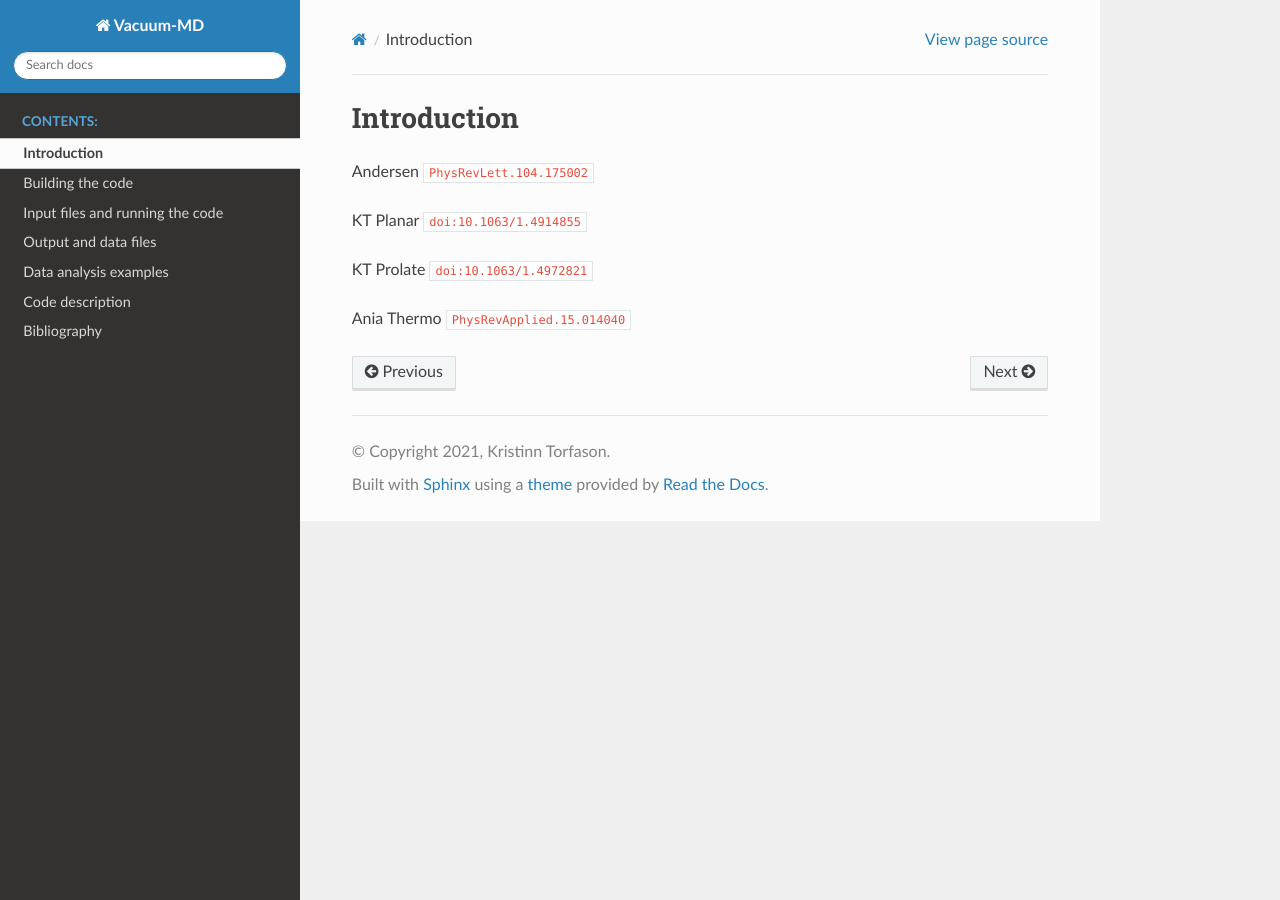
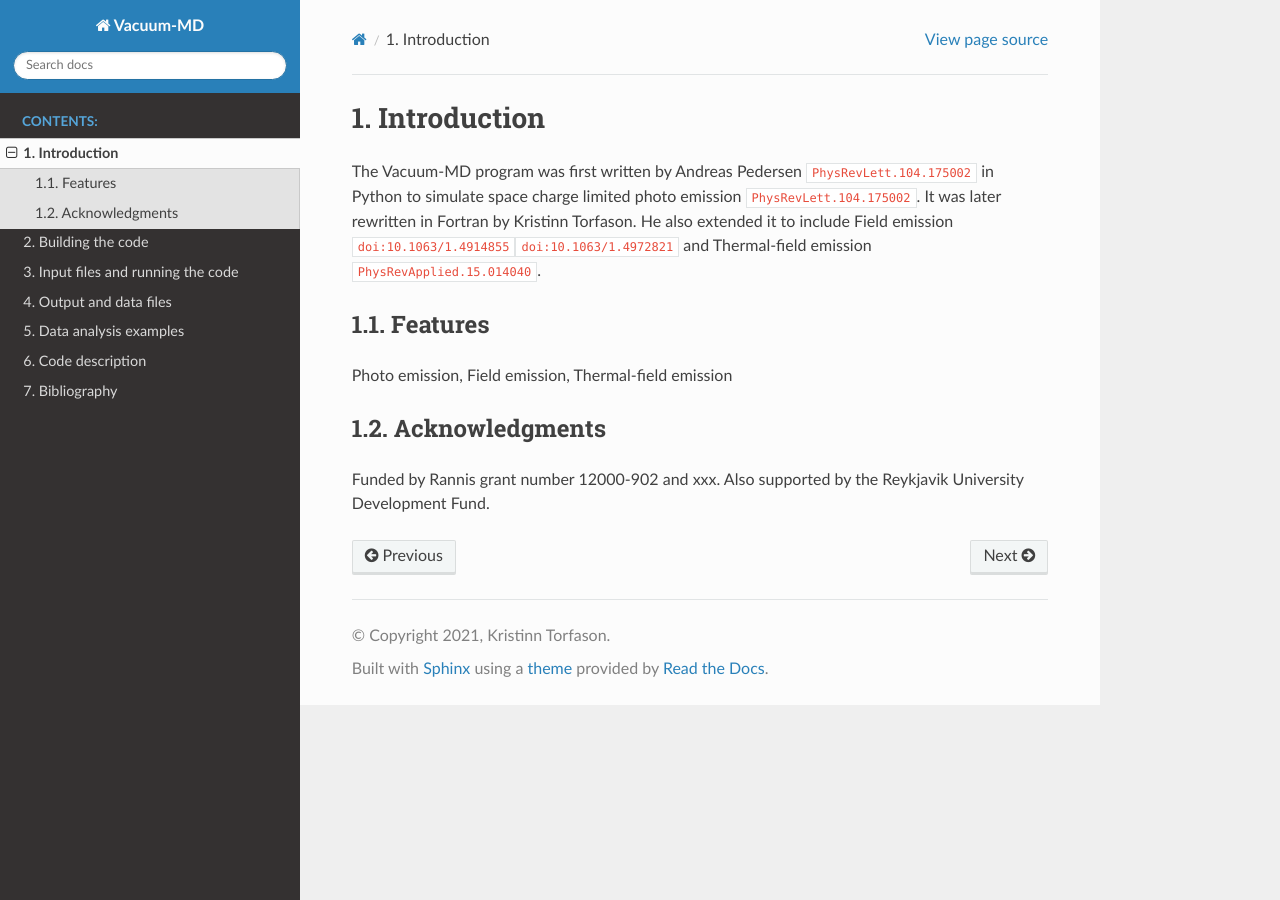
Before and after one commit to NanoPhysicsCenter/RUMDEED, a Sphinx documentation site: the page built from docs/source/intro.rst, in a window 1280 px wide. Built offline with Sphinx 7.4.7 and the Read the Docs theme 2.0.0, drawn with Linux system fonts in a browser that asks for light colours; cross-references to code outside the pages are shown as plain code.

Commit message:
Docs updated

```diff
--- a/docs/source/index.rst
+++ b/docs/source/index.rst
@@ -24,6 +24,7 @@ most beautiful mathematical formulas.
 
 .. toctree::
    :maxdepth: 2
+   :numbered:
    :caption: Contents:
 
    intro
--- a/docs/source/intro.rst
+++ b/docs/source/intro.rst
@@ -1,10 +1,19 @@
 Introduction
 ============
 
-Andersen :cite:p:`PhysRevLett.104.175002`
+The Vacuum-MD program was first written by Andreas Pedersen :cite:p:`PhysRevLett.104.175002` in Python
+to simulate space charge limited photo emission :cite:p:`PhysRevLett.104.175002`. It was later rewritten in Fortran by Kristinn Torfason.
+He also extended it to include Field emission :cite:p:`doi:10.1063/1.4914855`:cite:p:`doi:10.1063/1.4972821` and
+Thermal-field emission :cite:p:`PhysRevApplied.15.014040`.
 
-KT Planar :cite:p:`doi:10.1063/1.4914855`
+.. index:: Python, Fortran, Photo emission, Field emission, Thermal-field emission
 
-KT Prolate :cite:p:`doi:10.1063/1.4972821`
+Features
+--------
 
-Ania Thermo :cite:p:`PhysRevApplied.15.014040`
+Photo emission, Field emission, Thermal-field emission
+
+Acknowledgments
+---------------
+
+Funded by Rannis grant number 12000-902 and xxx. Also supported by the Reykjavik University Development Fund.
--- a/docs/source/output.rst
+++ b/docs/source/output.rst
@@ -1,3 +1,4 @@
+=====================
 Output and data files
 =====================
 
```
Also changed, not shown: other parts of docs/source/index.rst (+0 -1 lines), docs/source/code.rst (+19 -0 lines).
